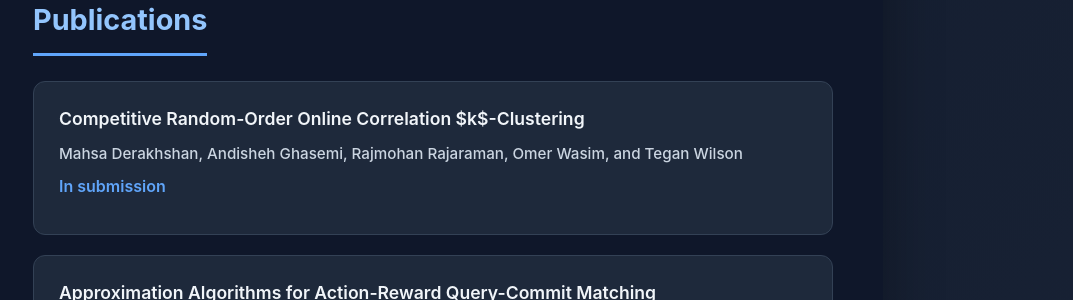
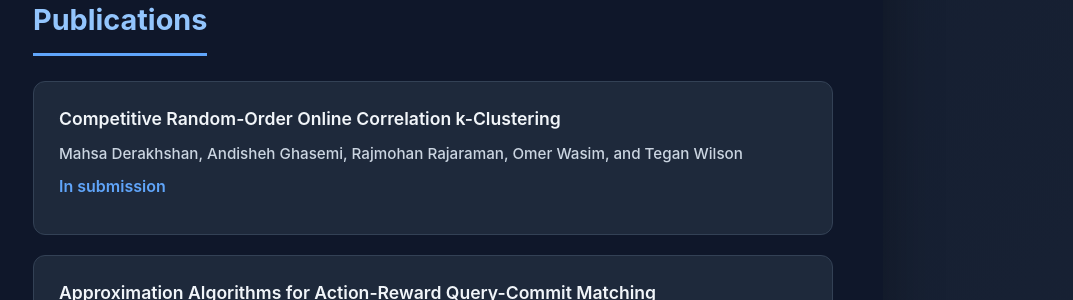
Before and after one commit to andisheGhs/andisheGhs.github.io, a Jekyll site: the page index.html, which Jekyll copies as it is, in a window 1280 px wide and 900 px high, scrolled down 994 px. Shown: the part 152-452 px from the top of the window, without its empty margins (207-1280 px from the left). Built offline with Jekyll 4.4.1, drawn with Linux system fonts in a browser that asks for light colours.

Commit message:
kcc and honor award

```diff
--- a/index.html
+++ b/index.html
@@ -806,7 +806,7 @@
                 <h2>Publications</h2>
 
                 <div class="publication">
-                    <h3>Competitive Random-Order Online Correlation $k$-Clustering </h3>
+                    <h3>Competitive Random-Order Online Correlation k-Clustering </h3>
                     <p class="authors">Mahsa Derakhshan, Andisheh Ghasemi, Rajmohan Rajaraman, Omer Wasim, and Tegan Wilson</p>
                     <p class="venue">In submission</p>
                 </div>
```
